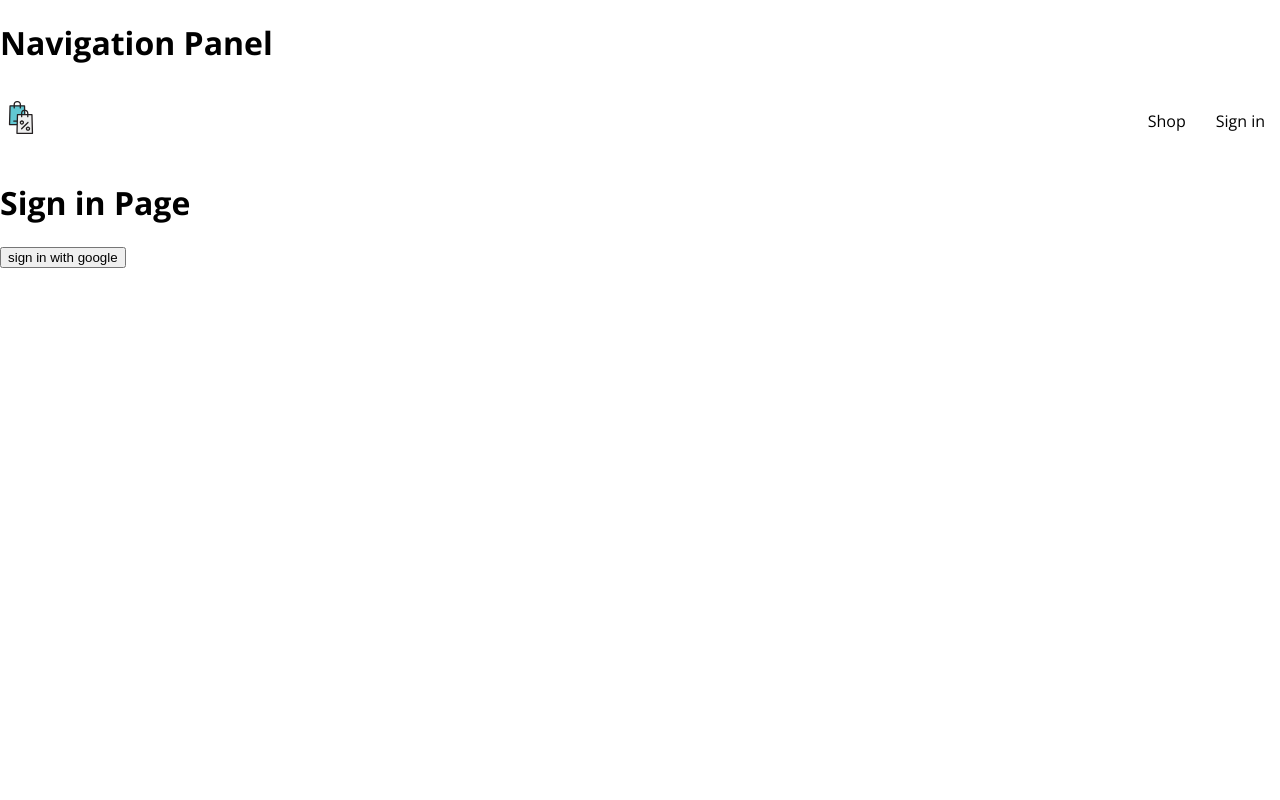
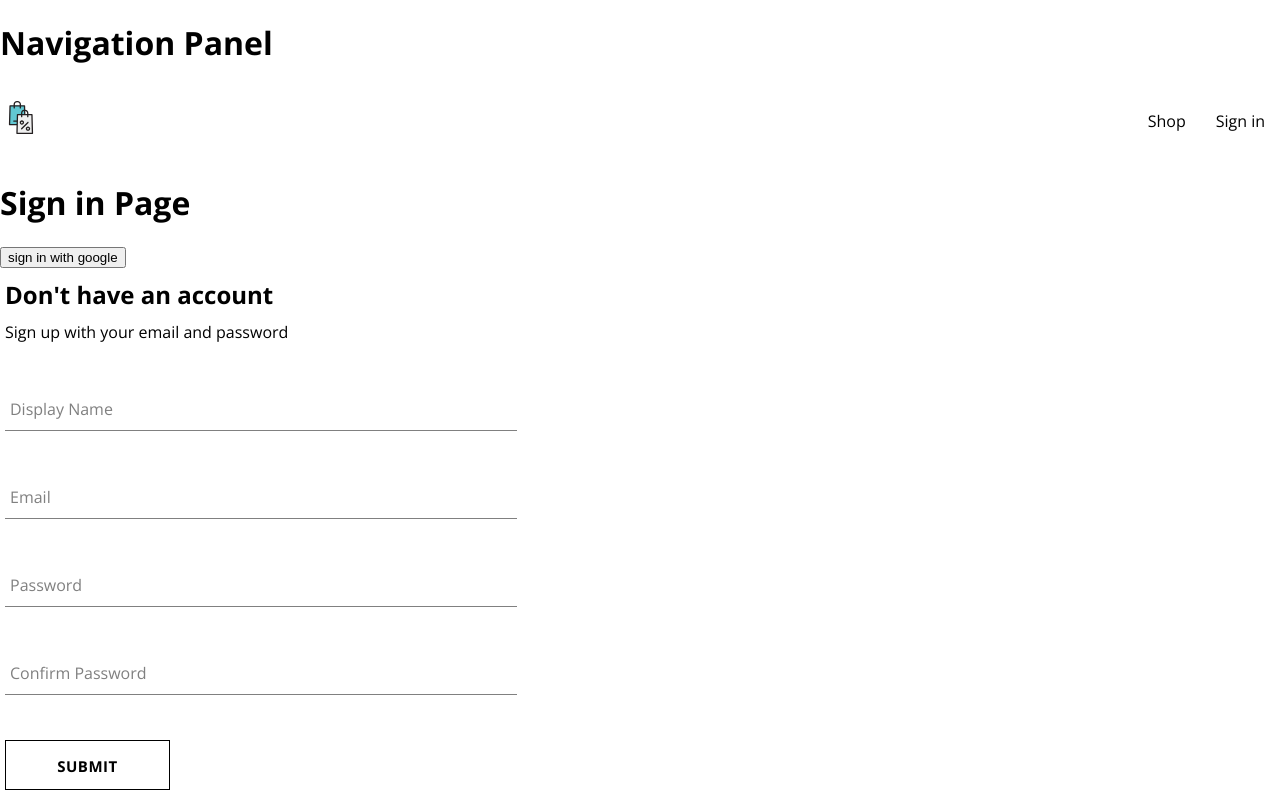
Before and after one commit to A-Rahiym/E_clothing, a React (Create React App) app: page /sign-in in a window 1280 px wide. Built offline with nearby package versions, Linux system fonts and the light colour scheme.

Commit message:
input compnent, sign up component and button component created successfully

```diff
--- a/public/index.html
+++ b/public/index.html
@@ -27,7 +27,7 @@
     <link rel="preconnect" href="https://fonts.googleapis.com">
     <link rel="preconnect" href="https://fonts.gstatic.com" crossorigin>
     <link href="https://fonts.googleapis.com/css2?family=Open+Sans:ital,wdth,wght@0,75,300..800;1,75,300..800&display=swap" rel="stylesheet">
-    <title>React App</title>
+    <title>E Clothing</title>
   </head>
   <body>
     <noscript>You need to enable JavaScript to run this app.</noscript>
--- /dev/null
+++ b/src/components/Form-Input/Form-Input.jsx
@@ -0,0 +1,14 @@
+import React from 'react'
+import "./Form-Input.scss"
+const FormInput = ({ Label, ...otherProps }) => {
+  return (
+    <div className='group'>
+      <input className='form-input'{...otherProps} />
+      {Label && (<label className={`${otherProps.value.length ? 'shrink' : ''} form-input-label`}>
+        {Label}
+      </label>)}
+    </div>
+  );
+};
+
+export default FormInput
--- /dev/null
+++ b/src/components/Form-Input/Form-Input.scss
@@ -0,0 +1,49 @@
+$sub-color:grey;
+$main-color: black;
+
+@mixin shrinkLabel{
+    top: -14px;
+    font-size: 14px;
+    color: $main-color;
+    outline:none;
+}
+
+.group{
+    position:relative;
+    margin: 45px 0;
+    .form-input{
+        background: none;
+        background-color: white;
+        color: $sub-color;
+        font-size: 19px;
+        padding: 10px 10px 10px 5px;
+        display: block;
+        width: 100%;
+        border: none;
+        border-radius:0;
+        border-bottom: 1px solid $sub-color;
+        margin: 25px 0;
+    }
+    &:focus{
+        outline:none;
+    }
+    &:focus ~ .form-input-label{
+        @include shrinkLabel()
+    }
+    input[type="password"]{
+        letter-spacing: 0.3em;
+    }
+    .form-input-label{
+        color: $sub-color;
+        font-size: 16px;
+        font-weight: normal;
+        position: absolute;
+        pointer-events: none;
+        left: 5px;
+        top: 10px;
+        transition: 300ms ease all;
+        &.shrink{
+            @include shrinkLabel()
+        }
+    }
+}
--- /dev/null
+++ b/src/components/Sign-up/Sign-up.jsx
@@ -0,0 +1,92 @@
+import React from 'react'
+import { useState } from 'react';
+import { createAuthUserWithEmailAndPassword, createUserDocumentFromAuth } from '../../utils/firebase/firebase';
+import FormInput from '../Form-Input/Form-Input';
+import Button from '../button/button';
+import "./Sign-up.scss"
+const defaultFormFields = {
+    displayName: '',
+    email: '',
+    password: '',
+    confirmPassword: ''
+}
+
+
+const SignUp = () => {
+    const [formFields, setFormFields] = useState(defaultFormFields);
+    const { displayName, email, password, confirmPassword } = formFields;
+    console.log("form fields:", formFields)
+
+    const resetFormFields = () => {
+        setFormFields(defaultFormFields);
+    }
+
+    const handleSubmit = async (event) => {
+        event.preventDefault();
+        if (password !== confirmPassword) {
+            alert('passwords do not match')
+            return;
+        }
+        try {
+            const { user } = await createAuthUserWithEmailAndPassword(email, password);
+            await createUserDocumentFromAuth(user, { displayName });
+            resetFormFields();
+
+
+        } catch (error) {
+            if (error.code === 'auth/email-already-in-use') {
+                alert('Cannot create user, email already in use');
+            }
+            else { console.log(error) }
+        }
+    };
+
+
+
+    const handleChange = (event) => {
+        const { name, value } = event.target;
+        setFormFields({ ...formFields, [name]: value })
+    };
+
+
+
+    return (
+        <div className='sign-up-container'>
+            <h2>Don't have an account</h2>
+            <span>Sign up with your email and password</span>
+            <form onSubmit={handleSubmit}>
+                <FormInput
+                    Label="Display Name"
+                    type="text"
+                    required onChange={handleChange}
+                    name='displayName'
+                    value={displayName} />
+
+                <FormInput
+                    Label="Email"
+                    type="email"
+                    required onChange={handleChange}
+                    name='email'
+                    value={email} />
+
+                <FormInput
+                    Label="Password"
+                    required onChange={handleChange}
+                    name='password'
+                    value={password} />
+
+                <FormInput
+                    Label="Confirm Password"
+                    required
+                    onChange={handleChange}
+                    name='confirmPassword'
+                    value={confirmPassword} />
+
+                {/* <button type='submit'>Submit</button> */}
+                <Button children='Submit' buttonType='inverted' type='submit'/>
+            </form>
+        </div>
+    )
+}
+
+export default SignUp;
--- /dev/null
+++ b/src/components/Sign-up/Sign-up.scss
@@ -0,0 +1,11 @@
+.sign-up-container{
+ display: flex;
+ flex-direction: column;
+ width: 40%;
+ margin-left: 5px;
+
+ h2{
+    margin: 10px 0;
+ }
+
+}
--- /dev/null
+++ b/src/components/button/button.jsx
@@ -0,0 +1,13 @@
+import React, { Children } from 'react'
+import './button.scss'
+const BUTTON_TYPE_CLASSES = {
+    google: 'google-sign-in',
+    inverted: 'inverted',
+}
+
+
+const Button = ({children, buttonType, ...otherProps}) => {
+  return ( <button className={`button-container ${BUTTON_TYPE_CLASSES[buttonType]}`} {...otherProps}>{children}</button> )
+}
+
+export default Button
--- /dev/null
+++ b/src/components/button/button.scss
@@ -0,0 +1,47 @@
+.button-container {
+    min-width: 165px;
+    width: auto;
+    height: 50px;
+    letter-spacing: 0.5px;
+    line-height: 50px;
+    padding: 0 35px 0 35px;
+    font-size: 15px;
+    background-color: black;
+    color: white;
+    text-transform: uppercase;
+    font-family: 'Open Sans';
+    font-weight: bolder;
+    border: none;
+    cursor: pointer;
+    display: flex;
+    justify-content: center;
+
+    &:hover {
+        background-color: white;
+        color: black;
+        border: 1px solid black;
+    }
+
+    &.google-sign-in {
+        background-color: #4285f4;
+        color: white;
+
+        &:hover {
+            background-color: #357ae8;
+            border: none;
+        }
+    }
+
+    &.inverted {
+        background-color: white;
+        color: black;
+        border: 1px solid black;
+
+        &:hover {
+            background-color: black;
+            color: white;
+            border: none;
+        }
+
+    }
+}
--- a/src/routes/Sign-in/Sign-in.jsx
+++ b/src/routes/Sign-in/Sign-in.jsx
@@ -1,19 +1,44 @@
-import { signInWithGooglePopup,createUserDocumentFromAuth} from "../../utils/firebase/firebase"
+import {
+    auth,
+    signInWithGooglePopup,
+    createUserDocumentFromAuth,
+    signInWithGoogleRedirect
+} from "../../utils/firebase/firebase"
+
+import { useEffect } from "react";
+import { getRedirectResult } from "firebase/auth";
+import SignUp from "../../components/Sign-up/Sign-up";
 
 
 const SignIn = () => {
+
+    useEffect(() => {
+        const fetchRedirectResult = async () => {
+            try {
+                const response = await getRedirectResult(auth);
+                console.log(response);
+            } catch (error) {
+                console.error('Error fetching redirect result:', error);
+            }
+        };
+        fetchRedirectResult();
+    }, []);
+
+
+
+
     const logGoogleuser = async () => {
-   const {user} = await signInWithGooglePopup();
+        const { user } = await signInWithGooglePopup();
         console.log(user.uid)
         const userDocRef = createUserDocumentFromAuth(user);
         console.log(userDocRef)
     }
 
-
-return(
+    return (
         <div>
             <h1>Sign in Page</h1>
             <button onClick={logGoogleuser}>sign in with google</button>
+            <SignUp/>
         </div>
     )
 }
--- a/src/utils/firebase/firebase.js
+++ b/src/utils/firebase/firebase.js
@@ -1,8 +1,9 @@
 import { initializeApp } from 'firebase/app';
 import {getAuth,
-    signInWithRedirect,
-    signInWithPopup,
-    GoogleAuthProvider}
+       signInWithRedirect,
+       signInWithPopup,
+       GoogleAuthProvider,
+      createUserWithEmailAndPassword}
     from 'firebase/auth';
 
 import {
@@ -34,15 +35,16 @@ const firebaseConfig = {
 
 export const auth = getAuth(); // using same authentication function all across the webapp
 export const signInWithGooglePopup = () => signInWithPopup(auth,provider); // authenication function
+export const signInWithGoogleRedirect = () => signInWithRedirect(auth,provider); // authenication function
 
-                      /// get database from firestore ///
+
+                                  /// get database from firestore ///
 export const db = getFirestore();
-export const createUserDocumentFromAuth = async (userAuth) => {
+export const createUserDocumentFromAuth = async (userAuth,additionalInformation) => {
+  if(!userAuth) return;
   const userDocRef = doc(db, 'users',userAuth.uid) //  => get database , user document, 'unique identifier pointer'
-
   // get users info using user auth id
   const userSnapShot = await getDoc(userDocRef);
-
   // check if user exist in database
   if(!userSnapShot.exists()){
     const {displayName,email} = userAuth;
@@ -52,7 +54,8 @@ export const createUserDocumentFromAuth = async (userAuth) => {
         userDocRef, {
           displayName,
           email,
-          createdAt
+          createdAt,
+          ...additionalInformation
         }
       )
     }catch(error){
@@ -61,3 +64,8 @@ export const createUserDocumentFromAuth = async (userAuth) => {
   }
 return userDocRef;
 };
+
+export const createAuthUserWithEmailAndPassword = async(email,password) => {
+  if (!email || !password) return;
+return await createUserWithEmailAndPassword(auth,email,password)
+}
```
Also changed, not shown: src/App.js (+5 -6 lines). Lines whose indentation alone changed are shown as unchanged.
